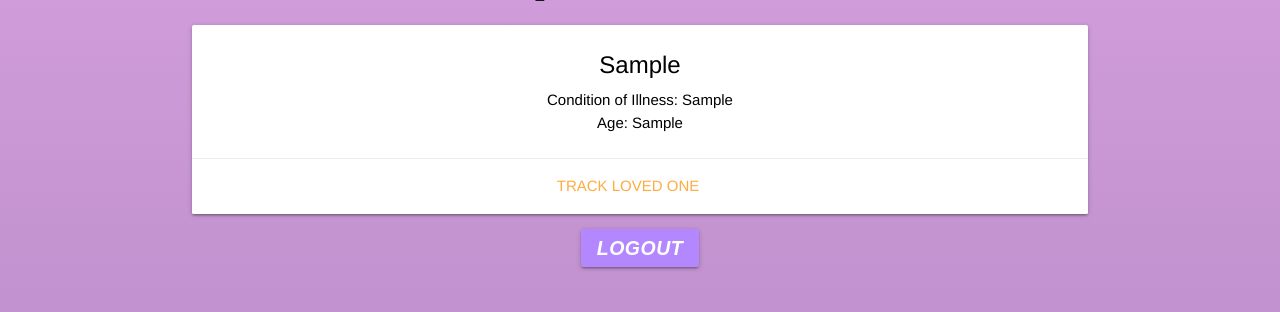
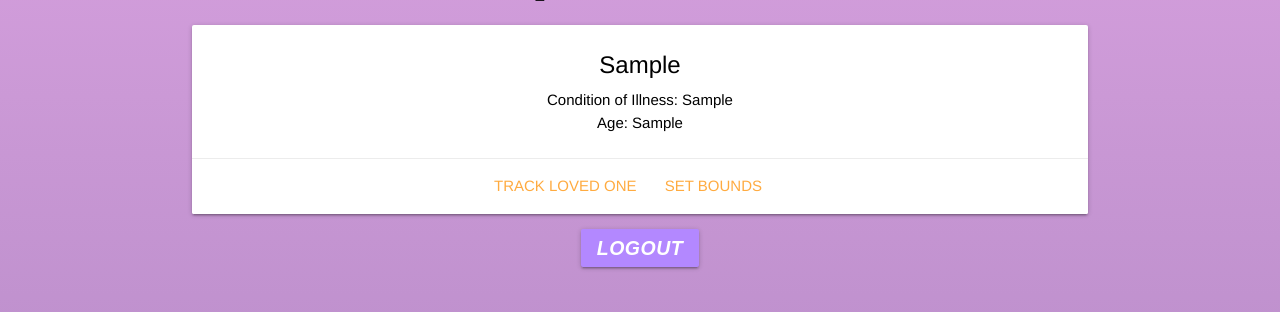
Before and after one commit to s6eskand/alz_locate, a Django app: template templates/main_page.html in a window 1280 px wide. Shown: the part 304-616 px from the top of the page. Run offline with Django 3.2, Linux system fonts and the light colour scheme; the template is opened without the code that fills it: most values are stand-ins (such as "Sample title", 1, 10 or a date in 2020); some libraries are stand-ins or nearby versions.

Commit message:
add link to setup

```diff
--- a/templates/main_page.html
+++ b/templates/main_page.html
@@ -32,6 +32,7 @@
                         </div>
                         <div class="card-action">
                           <a style="font-color: black; text-decoration: none;" href="{% url 'track' %}">Track Loved One</a>
+                          <a href="{% url 'setup' %}">Set Bounds</a>
                         </div>
                       </div>
                     </div>
```
